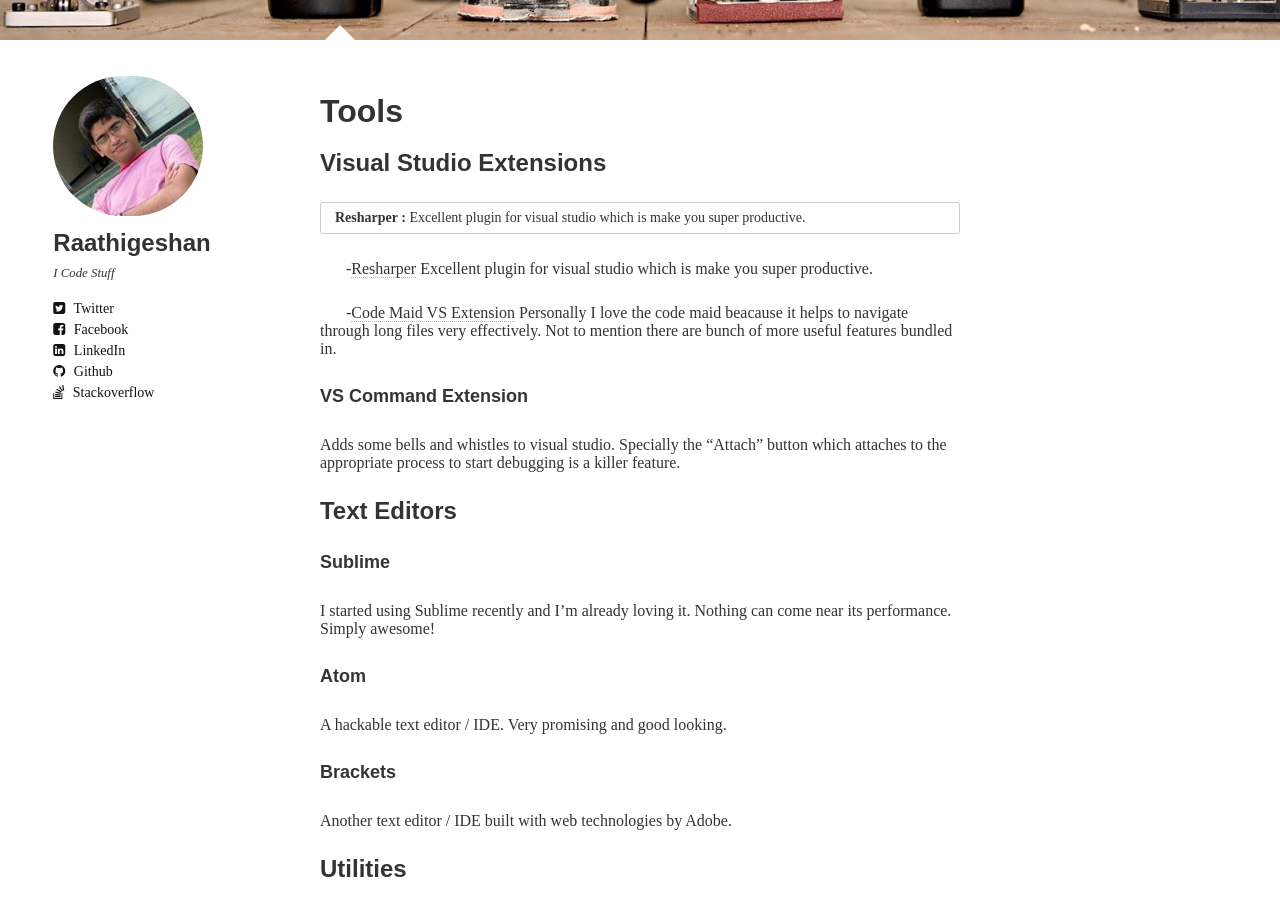
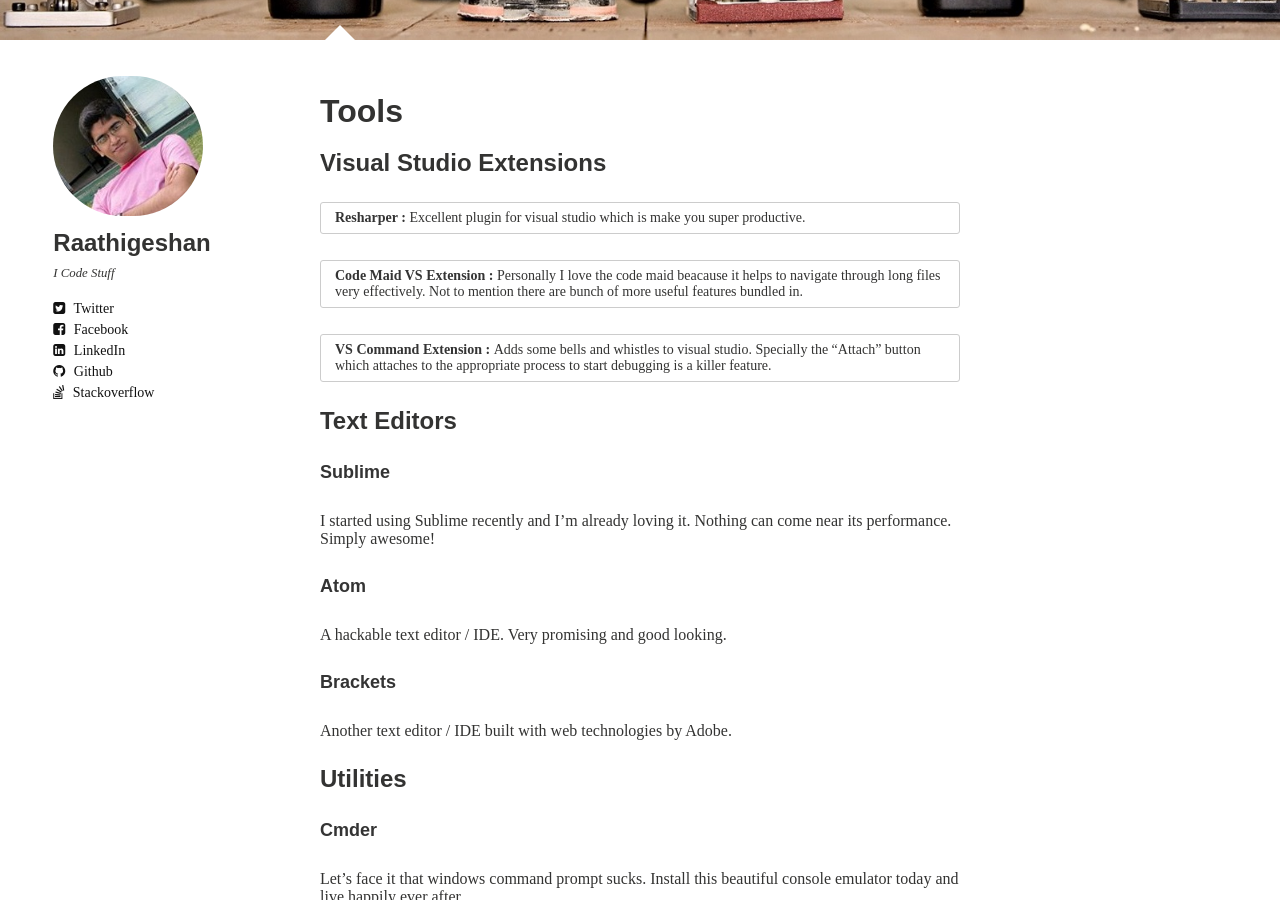
Before and after one commit to Raathigesh/Raathigesh.github.io, a Jekyll site: the page built from tools/index.md, in a window 1280 px wide and 900 px high, scrolled down 456 px. Built offline with Jekyll 4.4.1, drawn with Linux system fonts in a browser that asks for light colours; nearby versions of some CDN libraries; some web fonts are replaced.

Commit message:
Formatting,

```diff
--- a/tools/index.md
+++ b/tools/index.md
@@ -14,14 +14,11 @@
 **[Resharper : ](http://www.jetbrains.com/resharper/)** Excellent plugin for visual studio which is make you super productive.
 {: .notice}
 
--[Resharper](http://www.jetbrains.com/resharper/)
-Excellent plugin for visual studio which is make you super productive.
+**[Code Maid VS Extension : ](http://www.codemaid.net/)** Personally I love the code maid beacause it helps to navigate through long files very effectively. Not to mention there are bunch of more useful features bundled in.
+{: .notice}
 
--[Code Maid VS Extension](http://www.codemaid.net/)
-Personally I love the code maid beacause it helps to navigate through long files very effectively. Not to mention there are bunch of more useful features bundled in.
-
-####[VS Command Extension](http://vscommands.squaredinfinity.com/)
-Adds some bells and whistles to visual studio. Specially the "Attach" button which attaches to the appropriate process to start debugging is a killer feature.
+**[VS Command Extension : ](http://vscommands.squaredinfinity.com/)** Adds some bells and whistles to visual studio. Specially the "Attach" button which attaches to the appropriate process to start debugging is a killer feature.
+{: .notice}
 
 ###Text Editors
 ####[Sublime](http://www.sublimetext.com/)
```
